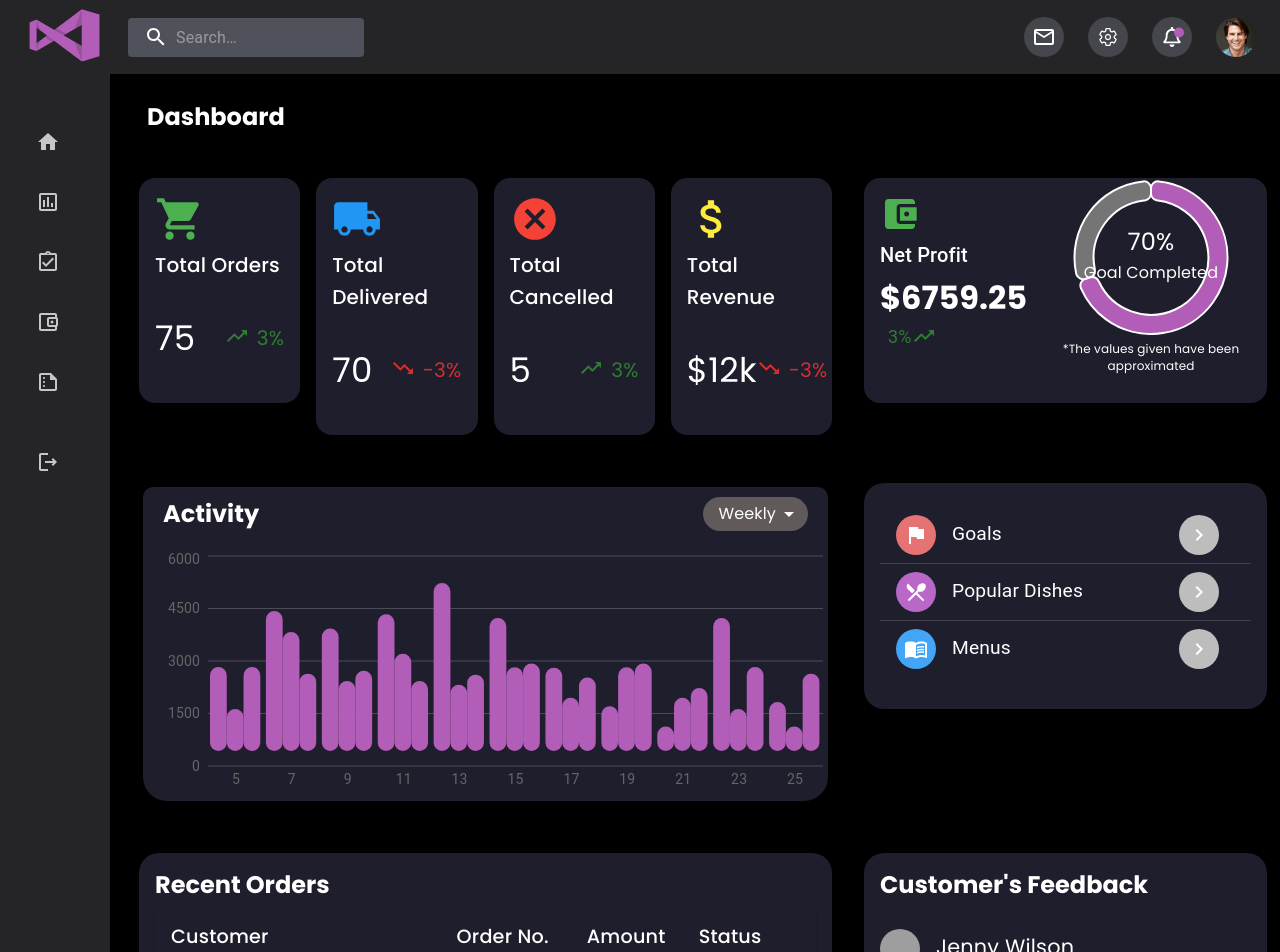
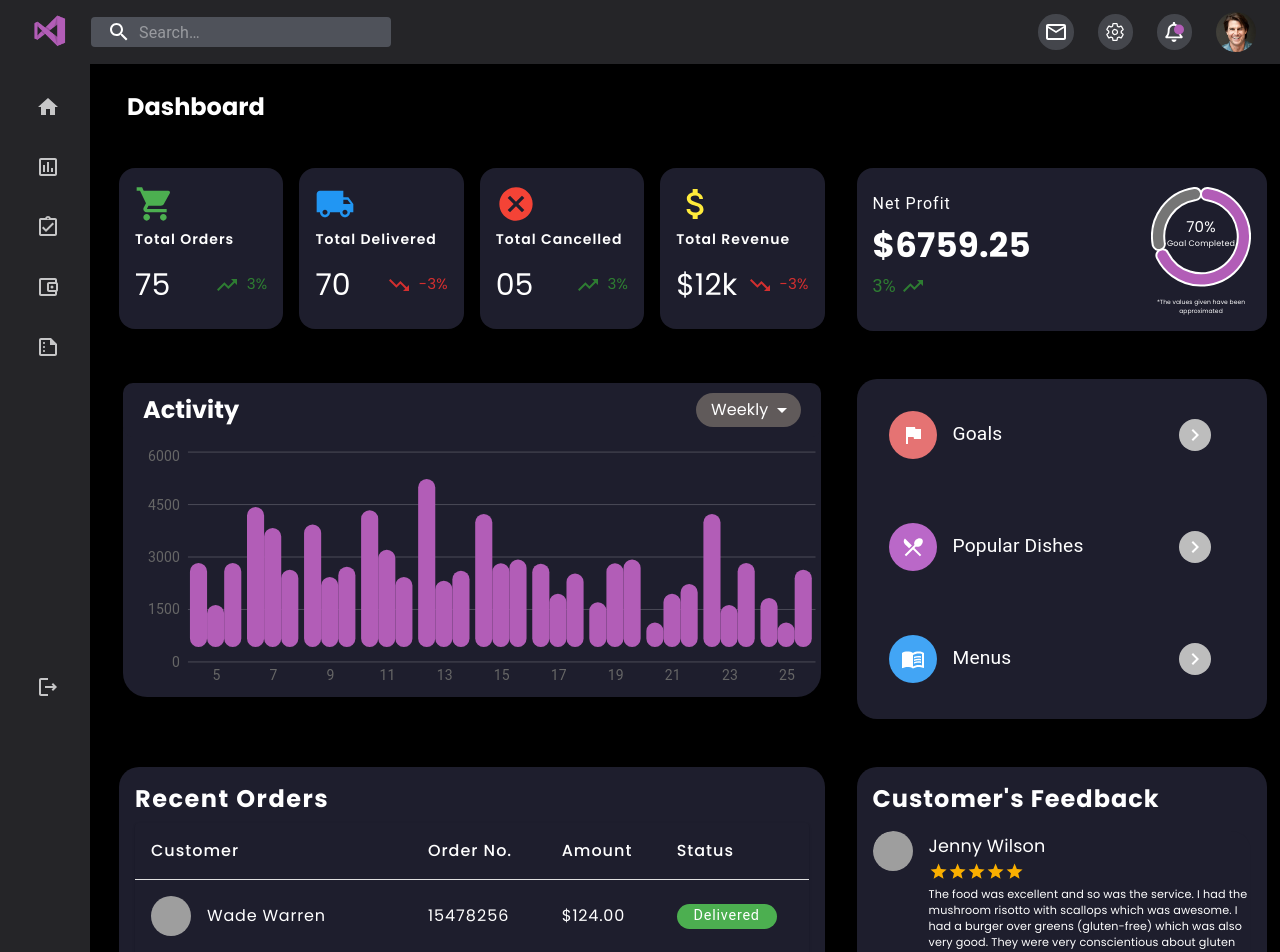
Before and after one commit to Shubham-Pathak-14/admin-dashboard-ui, a React (Create React App) app: page / in a window 1280 px wide. Shown: the top 952 px of the page. Built offline with nearby package versions, Linux system fonts and the light colour scheme; grey boxes are pictures that could not be loaded.

Commit message:
Final Push

```diff
--- a/src/components/ActivityChart/ActivityChart.jsx
+++ b/src/components/ActivityChart/ActivityChart.jsx
@@ -28,11 +28,12 @@ const data = [
 ];
 
 const CustomBox = styled(Box)({
+  // marginTop:"50px",
   display: "flex",
   alignItems: "center",
   justifyContent: "space-between",
   backgroundColor: "#1E1E2D",
-  fontFamily: `"Poppins", sans-serif`,
+  fontFamily: "Poppins",
   borderRadius: "10px",
   padding: "10px 20px",
   width: "100%",
@@ -116,6 +117,7 @@ export default function App() {
           />
         </BarChart>
       </ResponsiveContainer>
+
     </div>
   );
 }
--- a/src/components/CardStack/CardStack.jsx
+++ b/src/components/CardStack/CardStack.jsx
@@ -6,32 +6,32 @@ import CancelIcon from "@mui/icons-material/Cancel";
 import AttachMoneyIcon from "@mui/icons-material/AttachMoney";
 import TrendingUpIcon from "@mui/icons-material/TrendingUp";
 import TrendingDownIcon from "@mui/icons-material/TrendingDown";
-import "./CardStack.css";
+import { BoltRounded } from "@mui/icons-material";
 
 const data = [
   {
     title: "Total Orders",
     value: 75,
     change: 3,
-    icon: <ShoppingCartIcon sx={{ color: "#4caf50", fontSize: 50 }} />,
+    icon: <ShoppingCartIcon sx={{ color: "#4caf50", fontSize: 40 }} />,
   },
   {
     title: "Total Delivered",
     value: 70,
     change: -3,
-    icon: <LocalShippingIcon sx={{ color: "#2196f3", fontSize: 50 }} />,
+    icon: <LocalShippingIcon sx={{ color: "#2196f3", fontSize: 40 }} />,
   },
   {
     title: "Total Cancelled",
-    value: 5,
+    value: "05",
     change: 3,
-    icon: <CancelIcon sx={{ color: "#f44336", fontSize: 50 }} />,
+    icon: <CancelIcon sx={{ color: "#f44336", fontSize: 40 }} />,
   },
   {
     title: "Total Revenue",
     value: "$12k",
     change: -3,
-    icon: <AttachMoneyIcon sx={{ color: "#ffeb3b", fontSize: 50 }} />,
+    icon: <AttachMoneyIcon sx={{ color: "#ffeb3b", fontSize: 40 }} />,
   },
 ];
 
@@ -55,7 +55,14 @@ const DashboardCards = () => {
                 <Box mb={2} sx={{ textAlign: "left" }}>
                   {item.icon}
                   <Box>
-                    <Typography variant="h6" sx={{ fontFamily: "Poppins" }}>
+                    <Typography
+                      variant="body2"
+                      sx={{
+                        fontFamily: "Poppins",
+                        letterSpacing: 1,
+                        fontWeight: 600,
+                      }}
+                    >
                       {item.title}
                     </Typography>
                   </Box>
@@ -67,8 +74,8 @@ const DashboardCards = () => {
                   justifyContent="space-between"
                 >
                   <Typography
-                    variant="h4"
-                    sx={{ margin: "20px 0", fontFamily: "Poppins" }}
+                    variant="h5"
+                    sx={{ fontFamily: "Poppins", fontSize: 30 }}
                   >
                     {item.value}
                   </Typography>
@@ -79,12 +86,12 @@ const DashboardCards = () => {
                       <TrendingDownIcon color="error" />
                     )}
                     <Typography
-                      variant="body2"
+                      variant="body1"
                       color={item.change > 0 ? "success.main" : "error.main"}
                       sx={{
                         marginLeft: 1,
                         fontFamily: "Poppins",
-                        fontSize: "20px",
+                        fontSize: "15px",
                       }}
                     >
                       {item.change}%
--- a/src/components/CustomersFeedback/CustomersFeedback.jsx
+++ b/src/components/CustomersFeedback/CustomersFeedback.jsx
@@ -7,6 +7,7 @@ import {
   Avatar,
   Grid,
   Rating,
+  Divider,
 } from "@mui/material";
 
 // const feedbacks = [
@@ -96,8 +97,8 @@ const CustomerFeedback = () => {
         m: 2,
         borderRadius: "20px",
         fontFamily: "Poppins",
-        height: "578.5px",
-        overflowY: "scroll",
+        height: "573.5px",
+        overflowX: "hidden",
       }}
     >
       <CardContent>
@@ -107,13 +108,37 @@ const CustomerFeedback = () => {
           sx={{
             fontFamily: "Poppins",
             textAlign: "left",
-            marginBottom: "1.75rem",
+            marginBottom: "1rem",
             fontWeight: "bold",
+            letterSpacing: 1,
           }}
         >
           Customer's Feedback
         </Typography>
-        <Box sx={{ overflowY: "scroll" }}>
+        <Box
+          sx={{
+            bgcolor: "#1e1e2d",
+            color: "white",
+            borderRadius: "20px",
+            fontFamily: "Poppins",
+            height: "573px",
+            overflowX: "hidden",
+            overflowY: "auto",
+            "&::-webkit-scrollbar": {
+              width: "5px",
+            },
+            "&::-webkit-scrollbar-track": {
+              background: "#1e1e2d",
+            },
+            "&::-webkit-scrollbar-thumb": {
+              background: "#888",
+              borderRadius: "20px",
+            },
+            "&::-webkit-scrollbar-thumb:hover": {
+              background: "#555",
+            },
+          }}
+        >
           <Grid container spacing={2}>
             {feedbacks.map((feedback, index) => (
               <Grid item xs={12} key={index}>
@@ -133,15 +158,19 @@ const CustomerFeedback = () => {
                     <Typography
                       variant="subtitle1"
                       color="white"
-                      sx={{ fontFamily: "Poppins", fontSize: "1.3rem" }}
+                      sx={{ fontFamily: "Poppins", fontSize: "1.1rem" }}
                     >
                       {feedback.customer}
                     </Typography>
-                    <Rating value={feedback.rating} readOnly />
+                    <Rating
+                      value={feedback.rating}
+                      readOnly
+                      sx={{ fontSize: "1.2rem" }}
+                    />
                     <Typography
                       variant="body2"
                       color="white"
-                      sx={{ mt: 1, fontFamily: "Poppins", fontSize: "1.1rem" }}
+                      sx={{ fontFamily: "Poppins", fontSize: ".7rem" }}
                     >
                       {feedback.feedback}
                     </Typography>
--- a/src/components/Dashboard/Dashboard.jsx
+++ b/src/components/Dashboard/Dashboard.jsx
@@ -43,6 +43,7 @@ function Dashboard() {
           <Item>
             <ActivityChart />
           </Item>
+          {/* <CardStack /> */}
         </Grid>
         <Grid xs={12} sm={12} md={12} lg={4.5}>
           <Item>
@@ -52,7 +53,6 @@ function Dashboard() {
 
         <Grid xs={12} sm={12} md={12} lg={7.5}>
           <Item>
-            {/* <ActivityChart /> */}
             <RecentOrders />
           </Item>
         </Grid>
--- a/src/components/Goals/Goals.jsx
+++ b/src/components/Goals/Goals.jsx
@@ -35,15 +35,27 @@ const GoalsPopularDishesMenus = () => {
         color: "text.primary",
         m: 2,
         borderRadius: "20px",
+        height: "340px",
+        display: "flex",
+        flexDirection: "column",
       }}
     >
       <CardContent>
         <List>
           {items.map((item, index) => (
             <React.Fragment key={index}>
-              <ListItem button>
+              <ListItem button sx={{ marginBottom: "3rem" }}>
                 <ListItemIcon sx={{ color: "white" }}>
-                  <Avatar sx={{ bgcolor: item.color }}>{item.icon}</Avatar>
+                  <Avatar
+                    sx={{
+                      bgcolor: item.color,
+                      width: "3rem",
+                      height: "3rem",
+                      mr: "1rem",
+                    }}
+                  >
+                    {item.icon}
+                  </Avatar>
                 </ListItemIcon>
                 <ListItemText
                   primary={
@@ -56,14 +68,16 @@ const GoalsPopularDishesMenus = () => {
                   }
                 />
                 <ListItemIcon sx={{ color: "white" }}>
-                  <Avatar sx={{ bgcolor: "##90a4ae" }}>
+                  <Avatar
+                    sx={{ bgcolor: "##90a4ae", width: "2rem", height: "2rem" }}
+                  >
                     <ChevronRightIcon />
                   </Avatar>
                 </ListItemIcon>
               </ListItem>
-              {index < items.length - 1 && (
+              {/* {index < items.length - 1 && (
                 <Divider sx={{ bgcolor: "rgba(255, 255, 255, 0.2)" }} />
-              )}
+              )} */}
             </React.Fragment>
           ))}
         </List>
--- a/src/components/Navbar/Navbar.jsx
+++ b/src/components/Navbar/Navbar.jsx
@@ -31,9 +31,10 @@ const Search = styled("div")(({ theme }) => ({
   },
   marginRight: theme.spacing(2),
   marginLeft: theme.spacing(2),
-  width: "300px",
+  width: "100%",
+  maxWidth: "300px",
+  height: "30px",
   [theme.breakpoints.up("sm")]: {
-    width: "auto",
     marginLeft: theme.spacing(3),
   },
 }));
@@ -50,6 +51,7 @@ const SearchIconWrapper = styled("div")(({ theme }) => ({
 
 const StyledInputBase = styled(InputBase)(({ theme }) => ({
   color: "inherit",
+  height: "100%",
   "& .MuiInputBase-input": {
     padding: theme.spacing(1, 1, 1, 0),
     paddingLeft: `calc(1em + ${theme.spacing(4)})`,
@@ -179,28 +181,34 @@ export default function Navbar() {
     <Box sx={{ flexGrow: 1 }}>
       <AppBar position="static" sx={{ bgcolor: "#252528" }}>
         <Toolbar>
+          {/* <IconButton
+            size="large"
+            edge="start"
+            color="inherit"
+            aria-label="open drawer"
+            sx={{ mr: 2, display: { md: "none" } }}
+          >
+            <MenuIcon />
+          </IconButton> */}
           <Typography
             variant="h6"
             noWrap
             component="div"
-            sx={{ display: { xs: "block", sm: "block" } }}
+            sx={{ display: { xs: "flex", sm: "block" }, alignItems: "center" }}
           >
             <img
               src={BrandLogo}
               alt="Brand Logo"
               style={{
-                width: "80px",
-                height: "60px",
+                width: "35px",
+                height: "35px",
                 marginTop: "5px",
-              }}
-              sx={{
-                width: { xs: "40px", sm: "80px" },
-                height: { xs: "20px", sm: "40px" },
+                marginLeft: "8px",
               }}
             />
           </Typography>
 
-          <Search sx={{ width: "500px" }}>
+          <Search sx={{ flexGrow: 1, display: { xs: "none", sm: "block" } }}>
             <SearchIconWrapper>
               <SearchIcon />
             </SearchIconWrapper>
@@ -218,7 +226,9 @@ export default function Navbar() {
               color="inherit"
             >
               <Badge badgeContent={0} color="error">
-                <Avatar sx={{ bgcolor: "#44464C" }}>
+                <Avatar
+                  sx={{ bgcolor: "#44464C", width: "2.2rem", height: "2.2rem" }}
+                >
                   <MailOutlineIcon />
                 </Avatar>
               </Badge>
@@ -229,7 +239,9 @@ export default function Navbar() {
               color="inherit"
             >
               <Badge badgeContent={0} color="error">
-                <Avatar sx={{ bgcolor: "#44464C" }}>
+                <Avatar
+                  sx={{ bgcolor: "#44464C", width: "2.2rem", height: "2.2rem" }}
+                >
                   <IoSettingsOutline />
                 </Avatar>
               </Badge>
@@ -241,7 +253,9 @@ export default function Navbar() {
               color="inherit"
             >
               <Badge badgeContent={0} color="error">
-                <Avatar sx={{ bgcolor: "#44464C" }}>
+                <Avatar
+                  sx={{ bgcolor: "#44464C", width: "2.2rem", height: "2.2rem" }}
+                >
                   <FaRegBell />
                 </Avatar>
                 <div
--- a/src/components/NetProfitCard/NetProfitCard.jsx
+++ b/src/components/NetProfitCard/NetProfitCard.jsx
@@ -4,6 +4,7 @@ import AccountBalanceWalletIcon from "@mui/icons-material/AccountBalanceWallet";
 import TrendingUpIcon from "@mui/icons-material/TrendingUpOutlined";
 import { Chart, ArcElement, Tooltip, Legend } from "chart.js";
 import { Doughnut } from "react-chartjs-2";
+import { fontSize } from "@temp-mui/system";
 
 Chart.register(ArcElement, Tooltip, Legend);
 
@@ -37,7 +38,7 @@ const NetProfitCard = () => {
   };
 
   return (
-    <Box p={2} sx={{ height: "225px" }}>
+    <Box p={2} sx={{ height: "100%" }}>
       <Card
         sx={{
           backgroundColor: "#1e1e2d",
@@ -51,34 +52,49 @@ const NetProfitCard = () => {
         <CardContent
           sx={{
             display: "flex",
-            flexDirection: { xs: "column", md: "row" },
-            justifyContent: "space-between",
+            flexDirection: { xs: "column", sm: "row", md: "row" },
+            justifyContent: "space-evenly",
             alignItems: { xs: "flex-start", md: "center" },
           }}
         >
-          <Box mb={2} sx={{ flexGrow: 1 }}>
-            <AccountBalanceWalletIcon
+          <Box
+            sx={{
+              flexGrow: 1,
+              height: "100%",
+              display: "flex",
+              flexDirection: "column",
+              // alignItems:"center",
+              justifyContent: "center",
+              margin: "auto",
+              gap: "2",
+            }}
+          >
+            {/* <AccountBalanceWalletIcon
               sx={{ color: "#4caf50", fontSize: 40, fontFamily: "Poppins" }}
-            />
+            /> */}
             <Box>
-              <Typography variant="h6">Net Profit</Typography>
+              <Typography
+                variant="h8"
+                sx={{ letterSpacing: 1, fontSize: "1rem" }}
+              >
+                Net Profit
+              </Typography>
             </Box>
             <Typography
-              variant="h3"
+              variant="h4"
               sx={{
                 margin: "8px 0px",
                 fontWeight: "bold",
                 fontFamily: "Poppins",
-                fontSize: "2rem",
               }}
             >
               ${netProfit.toFixed(2)}
             </Typography>
             <Box display="flex">
               <Typography
-                variant="body2"
+                variant="h5"
                 color="success.main"
-                sx={{ marginLeft: 1, fontSize: "18px" }}
+                sx={{ fontSize: "18px", marginRight: "5px" }}
               >
                 3%
               </Typography>
@@ -87,8 +103,8 @@ const NetProfitCard = () => {
           </Box>
           <Box
             sx={{
-              width: { xs: "100%", md: "200px" },
-              height: { xs: "200px", md: "155px" },
+              width: { xs: "100%", md: "200px", lg: "100px" },
+              height: { xs: "200px", md: "155px", lg: "123px" },
               display: "flex",
               flexDirection: "column",
               justifyContent: "center",
@@ -96,31 +112,33 @@ const NetProfitCard = () => {
               position: "relative",
               fontFamily: "Poppins",
               mt: { xs: 2, md: 0 },
+              // mr: "10px"
             }}
           >
             <Doughnut data={data} options={options} />
             <Typography
-              variant="h4"
+              variant="h8"
               sx={{
-                margin: "5px",
+                margin: "12px",
                 textAlign: "center",
                 position: "absolute",
-                top: "20px",
+                top: { xs: "35px", sm: "30px", md: "20px" },
                 fontFamily: "Poppins",
-                fontSize: { xs: "20px", md: "24px" },
+                fontSize: { xs: "30px", md: "24px", lg: "15px" },
               }}
             >
               70%
             </Typography>
             <Typography
-              variant="body2"
+              variant="h7"
               sx={{
-                margin: "5px",
+                margin: "-1px",
                 textAlign: "center",
                 position: "absolute",
-                top: "55px",
+                top: { sm: "90px", md: "70px", lg: "55px" },
                 fontFamily: "Poppins",
-                fontSize: { xs: "12px", md: "16px" },
+                // fontSize: ".4rem",
+                fontSize: { xs: "15px", md: "12px", lg: "8px" },
               }}
             >
               Goal Completed
@@ -128,10 +146,10 @@ const NetProfitCard = () => {
             <Typography
               variant="body2"
               sx={{
-                margin: "5px",
+                // margin: "5px",
                 textAlign: "center",
                 fontFamily: "Poppins",
-                fontSize: { xs: "10px", md: "12px" },
+                fontSize: { xs: "10px", md: "8px", lg: "6px" },
               }}
             >
               *The values given have been approximated
--- a/src/components/RecentOrder/RecentOrder.jsx
+++ b/src/components/RecentOrder/RecentOrder.jsx
@@ -82,6 +82,7 @@ const RecentOrders = () => {
         color: "text.primary",
         m: 2,
         borderRadius: "20px",
+        height: "573.5px",
       }}
     >
       <CardContent>
@@ -93,6 +94,7 @@ const RecentOrders = () => {
             fontFamily: "Poppins",
             color: "white",
             fontWeight: "bold",
+            letterSpacing: 1.5,
           }}
         >
           Recent Orders
@@ -103,36 +105,41 @@ const RecentOrders = () => {
               <TableRow>
                 <TableCell
                   sx={{
-                    fontSize: "1.2rem",
+                    fontSize: "1rem",
                     color: "white",
                     fontFamily: "Poppins",
+                    fontWeight: "semi-bold",
+                    letterSpacing: 1,
                   }}
                 >
                   Customer
                 </TableCell>
                 <TableCell
                   sx={{
-                    fontSize: "1.2rem",
+                    fontSize: "1rem",
                     color: "white",
                     fontFamily: "Poppins",
+                    letterSpacing: 1,
                   }}
                 >
                   Order No.
                 </TableCell>
                 <TableCell
                   sx={{
-                    fontSize: "1.2rem",
+                    fontSize: "1rem",
                     color: "white",
                     fontFamily: "Poppins",
+                    letterSpacing: 1,
                   }}
                 >
                   Amount
                 </TableCell>
                 <TableCell
                   sx={{
-                    fontSize: "1.2rem",
+                    fontSize: "1rem",
                     color: "white",
                     fontFamily: "Poppins",
+                    letterSpacing: 1,
                   }}
                 >
                   Status
@@ -146,9 +153,10 @@ const RecentOrders = () => {
                     component="th"
                     scope="row"
                     sx={{
-                      fontSize: "1.3rem",
+                      fontSize: "1rem",
                       color: "white",
                       fontFamily: "Poppins",
+                      letterSpacing: 0.8,
                     }}
                   >
                     <Box sx={{ display: "flex", alignItems: "center" }}>
@@ -162,18 +170,20 @@ const RecentOrders = () => {
                   </TableCell>
                   <TableCell
                     sx={{
-                      fontSize: "1.2rem",
+                      fontSize: "1rem",
                       color: "white",
                       fontFamily: "Poppins",
+                      letterSpacing: 1,
                     }}
                   >
                     {order.orderNo}
                   </TableCell>
                   <TableCell
                     sx={{
-                      fontSize: "1.2rem",
+                      fontSize: "1rem",
                       color: "white",
                       fontFamily: "Poppins",
+                      letterSpacing: 0.8,
                     }}
                   >
                     {order.amount}
@@ -184,8 +194,10 @@ const RecentOrders = () => {
                       sx={{
                         bgcolor: getStatusColor(order.status),
                         color: "white",
-                        fontSize: "1rem",
+                        fontSize: ".9rem",
                         width: "100px",
+                        letterSpacing: 0.8,
+                        height: "25px",
                       }}
                     />
                   </TableCell>
--- a/src/components/SideBar/Sidebar.jsx
+++ b/src/components/SideBar/Sidebar.jsx
@@ -24,7 +24,7 @@ import {
 import { useTheme } from "@mui/material/styles";
 
 const SidebarContainer = styled(Box)`
-  width: 70px;
+  width: 50px;
   background-color: #252528;
   display: flex;
   flex-direction: column;
@@ -73,7 +73,7 @@ const Sidebar = () => {
           justifyContent: "space-between",
         }}
       >
-        <Box>
+        <Box mt={"-25px"}>
           <SidebarItem>
             <ListItemIcon>
               <HomeIcon sx={IconColor} />
@@ -106,7 +106,7 @@ const Sidebar = () => {
           </SidebarItem>
         </Box>
 
-        <Box>
+        <Box mt={"260px"}>
           <SidebarItem>
             <ListItemIcon>
               <LogoutOutlinedIcon sx={IconColor} />
@@ -128,7 +128,7 @@ const Sidebar = () => {
           sx={{
             "& .MuiDrawer-paper": {
               backgroundColor: "#252528",
-              width: "100px",
+              width: "60px",
             },
           }}
         >
@@ -149,7 +149,7 @@ const Sidebar = () => {
             top: 70,
             left: 0,
             color: "white",
-            zIndex: 1, // Ensure the button is above other elements
+            zIndex: 1,
           }}
         >
           <StartIcon />
```
Also changed, not shown: src/components/ActivityChart/ActivityChart.css (+8 -1 lines).
